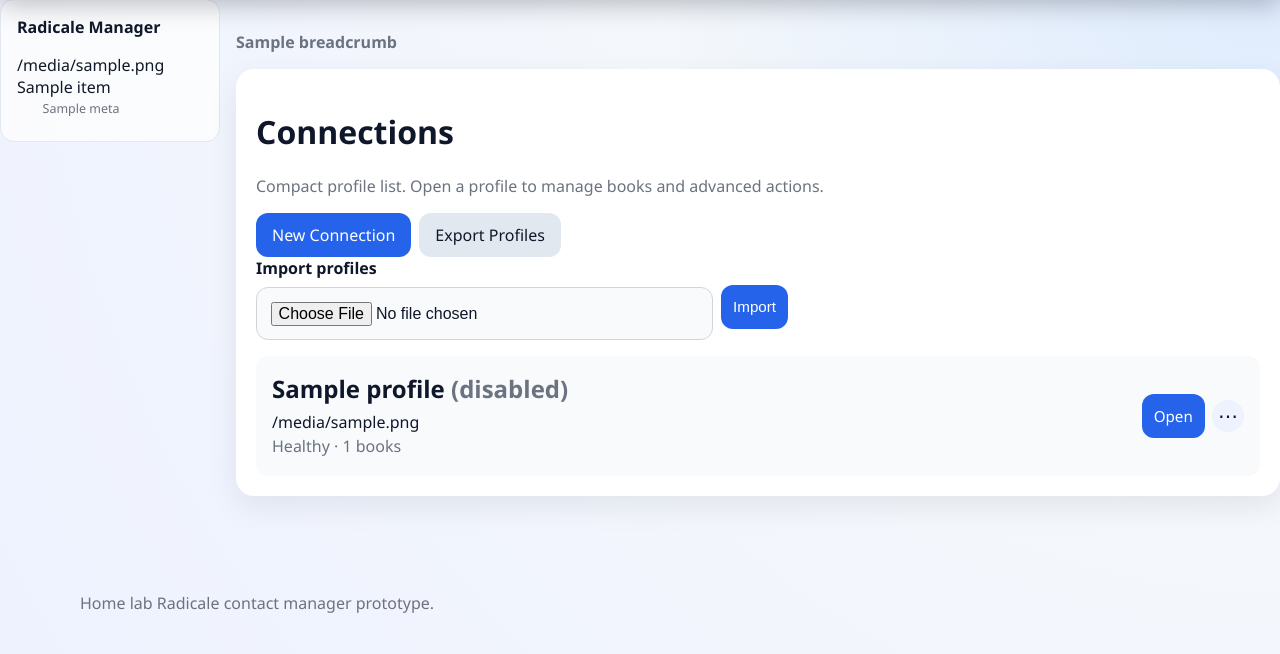
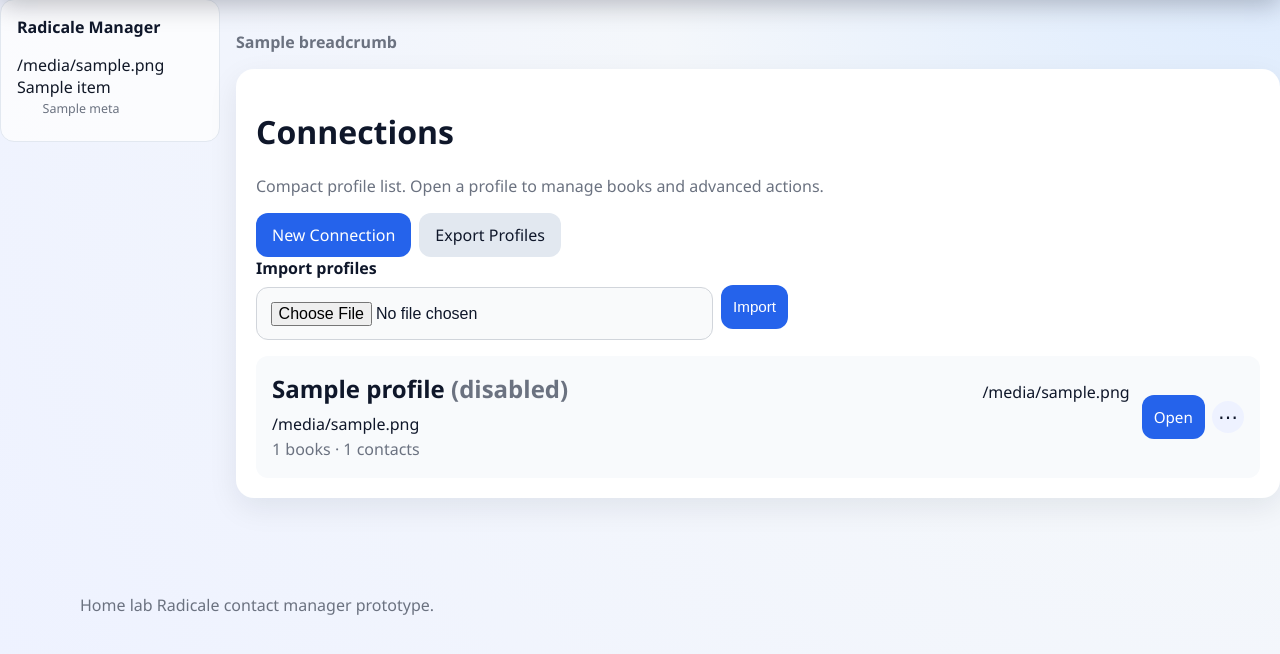
Before and after one commit to 7ooL/radicale-manager, a Python web app: template app/templates/connections.html in a window 1280 px wide. Shown: the part 115-769 px from the top of the page. Run offline with Jinja, Linux system fonts and the light colour scheme; the template is opened without the code that fills it: most values are stand-ins (such as "Sample title", 1, 10 or a date in 2020).

Commit message:
Polish connections cards with health icons and contact totals

```diff
--- a/app/static/style.css
+++ b/app/static/style.css
@@ -175,6 +175,18 @@ textarea {
 .connection-card-main h2 {
   margin: 0 0 0.35rem;
   overflow-wrap: anywhere;
+}
+
+.connection-name-row {
+  display: flex;
+  align-items: center;
+  justify-content: space-between;
+  gap: 0.5rem;
+}
+
+.connection-health-inline {
+  font-size: 1rem;
+  line-height: 1;
 }
 
 .connection-card-main p {
--- a/app/templates/connections.html
+++ b/app/templates/connections.html
@@ -19,11 +19,12 @@
         {% for p in profiles %}
           <article class="book-card connection-card">
             <div class="connection-card-main">
-              <h2>{{ p.name }} {% if not p.enabled %}<span class="muted">(disabled)</span>{% endif %}</h2>
+              <div class="connection-name-row">
+                <h2>{{ p.name }} {% if not p.enabled %}<span class="muted">(disabled)</span>{% endif %}</h2>
+                <span class="connection-health-inline" title="{{ p.health_label }}">{{ p.health_icon }}</span>
+              </div>
               <p class="compact">{{ p.server_url }}</p>
-              <p class="muted compact">
-                {% if p.last_error %}Unhealthy{% else %}Healthy{% endif %} · {{ p.books|length if p.books else 0 }} books
-              </p>
+              <p class="muted compact">{{ p.book_count }} books · {{ p.contact_count }} contacts</p>
             </div>
             <div class="connection-card-actions">
               <a class="button small" href="{{ url_for('connection_detail', profile_id=p.id) }}">Open</a>
```
Also changed, not shown: app/main.py (+18 -1 lines).
